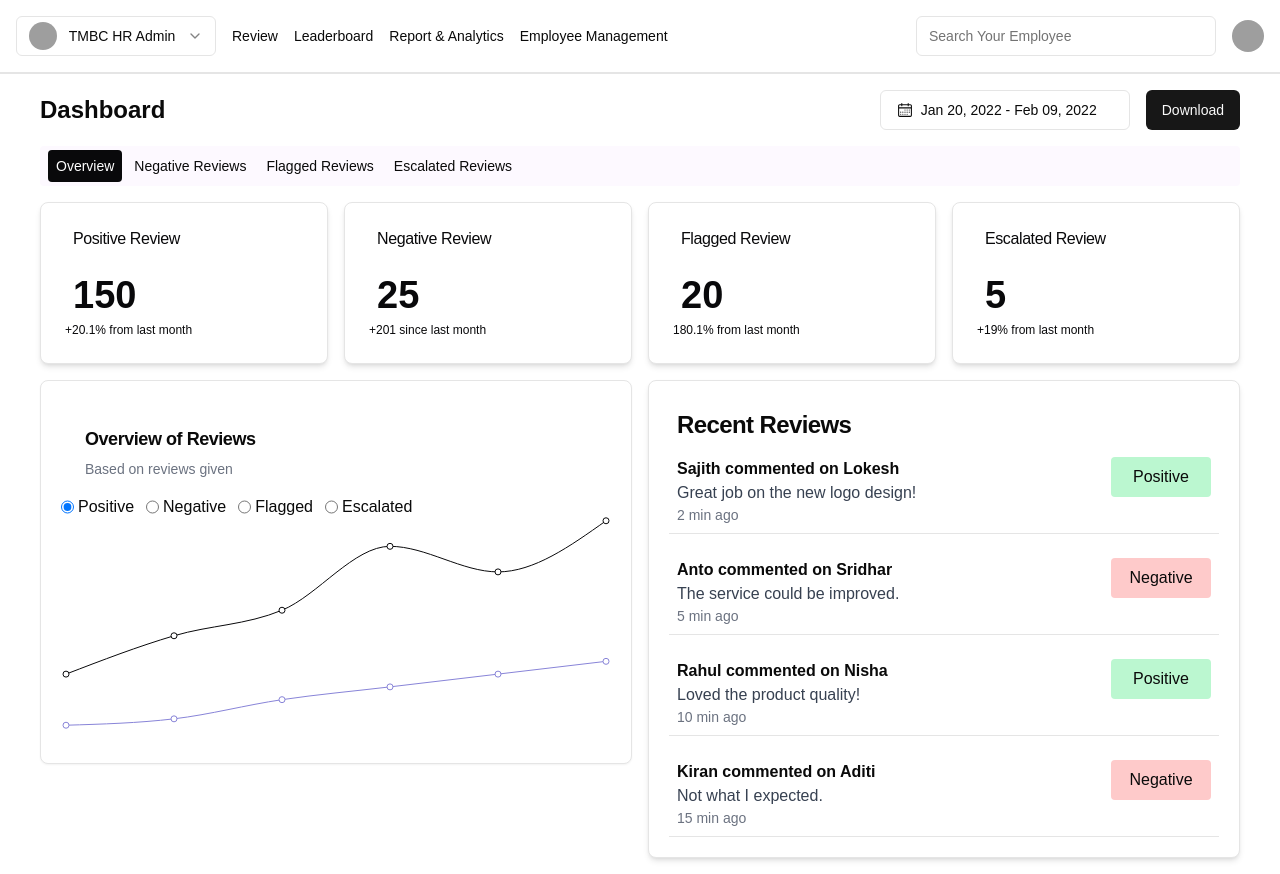
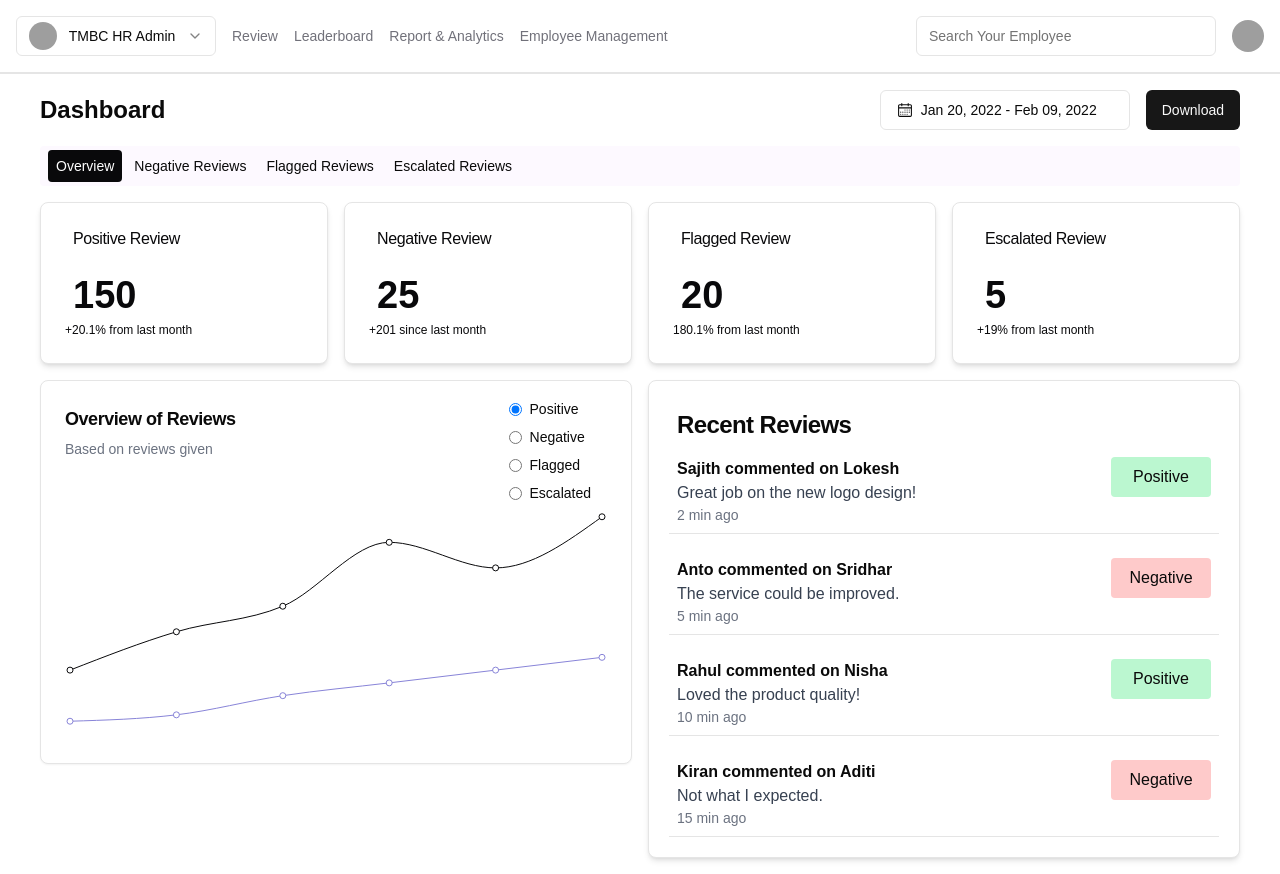
Before and after one commit to vedantbhamare-11/Swins-Dashboard, a Next.js app: page /dashboard in a window 1280 px wide. Built offline with nearby package versions, Linux system fonts and the light colour scheme; grey boxes are pictures that could not be loaded.

Commit message:
fixes related to dashboard wrt responsiveness

```diff
--- a/src/app/dashboard/page.tsx
+++ b/src/app/dashboard/page.tsx
@@ -97,10 +97,10 @@ const Dashboard: React.FC = () => {
       {/* Navigation Menu */}
       <NavigationMenu className="mt-4 my-4 mx-4 md:mx-10 bg-[#FDF9FF] p-2 rounded">
         <NavigationMenuList className="flex gap-4 sm:gap-1 flex-wrap md:flex-wrap">
-          <NavLink href="" isActive={activeTab === 'overview'} onClick={() => setActiveTab('overview')}>Overview</NavLink>
-          <NavLink href="" isActive={activeTab === 'negative'} onClick={() => setActiveTab('negative')}>Negative Reviews</NavLink>
-          <NavLink href="" isActive={activeTab === 'flagged'} onClick={() => setActiveTab('flagged')}>Flagged Reviews</NavLink>
-          <NavLink href="" isActive={activeTab === 'escalated'} onClick={() => setActiveTab('escalated')}>Escalated Reviews</NavLink>
+          <NavLink href="#" isActive={activeTab === 'overview'} onClick={() => setActiveTab('overview')}>Overview</NavLink>
+          <NavLink href="#" isActive={activeTab === 'negative'} onClick={() => setActiveTab('negative')}>Negative Reviews</NavLink>
+          <NavLink href="#" isActive={activeTab === 'flagged'} onClick={() => setActiveTab('flagged')}>Flagged Reviews</NavLink>
+          <NavLink href="#" isActive={activeTab === 'escalated'} onClick={() => setActiveTab('escalated')}>Escalated Reviews</NavLink>
         </NavigationMenuList>
       </NavigationMenu>
 
--- a/src/app/signup/page.tsx
+++ b/src/app/signup/page.tsx
@@ -8,11 +8,20 @@ import Link from "next/link";
 import { Github } from "lucide-react";
 import Image from "next/image"; // Import Next.js Image component
 import Logo from "@/app/assets/logo.png"; // Importing the image from the src folder
+import { useRouter } from 'next/navigation'; // Import useRouter
+
 
 const SignUp: React.FC = () => {
+
+const router = useRouter(); // Initialize the useRouter hook
+
   const handleCreateAccount = () => {
-    // Add your account creation logic here (e.g., API call for registration)
+    // Add your sign-in logic here (e.g., API call for authentication)
+
+    // On successful authentication, redirect to the dashboard
+    router.push('/signup2'); // Redirect to the dashboard page
   };
+
 
   return (
     <div className="min-h-screen flex flex-col md:flex-row">
--- a/src/components/DynamicLineChart.tsx
+++ b/src/components/DynamicLineChart.tsx
@@ -16,19 +16,16 @@ interface DynamicLineChartProps {
 }
 
 const DynamicLineChart: React.FC<DynamicLineChartProps> = ({ data }) => (
-  <Card className="w-full h-auto p-5 rounded-lg">
+  <Card className="w-full h-auto p-0 rounded-lg">
     <CardHeader>
       <CardTitle className="text-lg">Overview of Reviews</CardTitle>
-      <CardDescription className="text-sm text-gray-500">
+      <CardDescription className="text-sm text-gray-500 pb-4">
         Based on reviews given
       </CardDescription>
     </CardHeader>
-    <CardContent className="p-0">
-      {" "}
-      {/* Remove padding for the content area */}
-      <div className="h-60 relative">
-        {" "}
-        {/* Set a fixed height for the chart */}
+    <CardContent className="relative">
+      {/* Chart Section */}
+      <div className="h-60">
         <ResponsiveContainer width="100%" height="100%">
           <LineChart data={data}>
             <XAxis dataKey="name" hide />
@@ -36,22 +33,42 @@ const DynamicLineChart: React.FC<DynamicLineChartProps> = ({ data }) => (
             <Line type="monotone" dataKey="Negative" stroke="#8884d8" dot />
           </LineChart>
         </ResponsiveContainer>
-        {/* Radio Buttons Section */}
-        <div className="absolute bottom-[14rem]  flex gap-1">
+      </div>
+
+      {/* Radio Buttons Section */}
+      <div className="absolute top-[-30px] right-[-20px] md:right-10 md:top-[-100px] w-full md:w-auto grid grid-cols-2 gap-2 md:flex md:flex-col md:gap-2">
+        <div className="flex items-center">
           <input
             type="radio"
             name="reviewType"
             value="positive"
             defaultChecked
           />
-
-          <label className="mr-2">Positive</label>
-          <input type="radio" name="reviewType" value="negative" />
-          <label className="mr-2">Negative</label>
-          <input type="radio" name="reviewType" value="Flagged" />
-          <label className="mr-2">Flagged</label>
-          <input type="radio" name="reviewType" value="Escalated" />
-          <label className="mr-2">Escalated</label>
+          <label className="ml-2 text-sm">Positive</label>
+        </div>
+        <div className="flex items-center">
+          <input
+            type="radio"
+            name="reviewType"
+            value="negative"
+          />
+          <label className="ml-2 text-sm">Negative</label>
+        </div>
+        <div className="flex items-center">
+          <input
+            type="radio"
+            name="reviewType"
+            value="Flagged"
+          />
+          <label className="ml-2 text-sm">Flagged</label>
+        </div>
+        <div className="flex items-center">
+          <input
+            type="radio"
+            name="reviewType"
+            value="Escalated"
+          />
+          <label className="ml-2 text-sm">Escalated</label>
         </div>
       </div>
     </CardContent>
--- a/src/components/Header.tsx
+++ b/src/components/Header.tsx
@@ -1,6 +1,6 @@
 // src/components/Header.tsx
 import React, { useState } from "react";
-import { Menu } from "lucide-react"; // You can use any icon library, or SVG for the Hamburger
+import { Menu } from "lucide-react";
 import {
   Select,
   SelectContent,
@@ -11,11 +11,16 @@ import {
 import Link from "next/link";
 import { Input } from "@/components/ui/input";
 import { Avatar, AvatarFallback, AvatarImage } from "@/components/ui/avatar";
+import { usePathname } from 'next/navigation'; // Use usePathname instead of useRouter
 
 const Header: React.FC = () => {
   const [isMenuOpen, setMenuOpen] = useState(false);
+  const pathname = usePathname(); // Get current path using usePathname
 
   const toggleMenu = () => setMenuOpen(!isMenuOpen);
+
+  // Function to check if the current path is active
+  const isActive = (path: string) => pathname === path;
 
   return (
     <header className="flex items-center justify-between p-4 border-b-2 relative">
@@ -31,9 +36,7 @@ const Header: React.FC = () => {
             <SelectValue placeholder="TMBC HR Admin" />
           </SelectTrigger>
           <SelectContent>
-            <SelectItem value="ABC Solutions HR Admin">
-              ABC Solutions HR Admin
-            </SelectItem>
+            <SelectItem value="ABC Solutions HR Admin">ABC Solutions HR Admin</SelectItem>
             <SelectItem value="XYZ tech HR Admin">XYZ tech HR Admin</SelectItem>
             <SelectItem value="TMBC HR Admin">TMBC HR Admin</SelectItem>
           </SelectContent>
@@ -41,39 +44,39 @@ const Header: React.FC = () => {
 
         {/* Navigation Menu for Larger Screens */}
         <nav className="hidden md:flex gap-4">
-          <Link href="" legacyBehavior passHref>
-            <a className="text-sm font-medium">Review</a>
+          <Link href="/" legacyBehavior passHref>
+            <a className={`text-sm font-medium ${isActive("/") ? "text-black" : "text-[#71717A]"}`}>
+              Review
+            </a>
           </Link>
-          <Link href="" legacyBehavior passHref>
-            <a className="text-sm font-medium">Leaderboard</a>
+          <Link href="/leaderboard" legacyBehavior passHref>
+            <a className={`text-sm font-medium ${isActive("/") ? "text-black" : "text-[#71717A]"}`}>
+              Leaderboard
+            </a>
           </Link>
-          <Link href="" legacyBehavior passHref>
-            <a className="text-sm font-medium">Report & Analytics</a>
+          <Link href="/reports" legacyBehavior passHref>
+            <a className={`text-sm font-medium ${isActive("/") ? "text-black" : "text-[#71717A]"}`}>
+              Report & Analytics
+            </a>
           </Link>
-          <Link href="" legacyBehavior passHref>
-            <a className="text-sm font-medium">Employee Management</a>
+          <Link href="/employee-management" legacyBehavior passHref>
+            <a className={`text-sm font-medium ${isActive("/") ? "text-black" : "text-[#71717A]"}`}>
+              Employee Management
+            </a>
           </Link>
         </nav>
+
         {/* Search Bar for Small Screens */}
         <div className="md:hidden">
-          <Input
-            type="text"
-            placeholder="Search Your Employee"
-            className="w-[170px]"
-          />
+          <Input type="text" placeholder="Search Your Employee" className="w-[170px]" />
         </div>
       </div>
-
 
       {/* Right Side (Search Bar + Avatar for large screens, Hamburger Menu for small screens) */}
       <div className="flex items-center gap-4">
         {/* Search Bar for Larger Screens */}
         <div className="hidden md:block">
-          <Input
-            type="text"
-            placeholder="Search Your Employee"
-            className="w-[300px]"
-          />
+          <Input type="text" placeholder="Search Your Employee" className="w-[300px]" />
         </div>
 
         {/* Avatar for Larger Screens */}
@@ -84,10 +87,7 @@ const Header: React.FC = () => {
 
         {/* Hamburger Menu Icon for Small Screens */}
         <div className="md:hidden">
-          <button
-            className="text-gray-600 hover:text-gray-900 focus:outline-none"
-            onClick={toggleMenu}
-          >
+          <button className="text-gray-600 hover:text-gray-900 focus:outline-none" onClick={toggleMenu}>
             <Menu className="w-6 h-6" />
           </button>
         </div>
@@ -95,28 +95,32 @@ const Header: React.FC = () => {
 
       {/* Hamburger Menu Content for Small Screens */}
       {isMenuOpen && (
-        <nav className="fixed inset-0 bg-black bg-opacity-50 z-50 flex flex-col p-6 space-y-4 text-white">
-          <button
-            className="self-end text-white text-lg mb-4"
-            onClick={toggleMenu}
-          >
+        <nav className="fixed inset-0 bg-black bg-opacity-90 z-50 flex flex-col p-6 space-y-4 text-white">
+          <button className="self-end text-white text-lg mb-4" onClick={toggleMenu}>
             Close
           </button>
-          <Link href="" legacyBehavior passHref>
-            <a className="text-sm font-medium">Review</a>
+          <Link href="/" legacyBehavior passHref>
+            <a className={` text-l font-medium ${isActive("/dashboard") ? "text-white" : "text-[#71717A]"}`}>
+              Review
+            </a>
           </Link>
-          <Link href="" legacyBehavior passHref>
-            <a className="text-sm font-medium">Leaderboard</a>
+          <Link href="/leaderboard" legacyBehavior passHref>
+            <a className={`text-l font-medium ${isActive("/") ? "text-white" : "text-[#71717A]"}`}>
+              Leaderboard
+            </a>
           </Link>
-          <Link href="" legacyBehavior passHref>
-            <a className="text-sm font-medium">Report & Analytics</a>
+          <Link href="/reports" legacyBehavior passHref>
+            <a className={`text-l font-medium ${isActive("/") ? "text-white" : "text-[#71717A]"}`}>
+              Report & Analytics
+            </a>
           </Link>
-          <Link href="" legacyBehavior passHref>
-            <a className="text-sm font-medium">Employee Management</a>
+          <Link href="/employee-management" legacyBehavior passHref>
+            <a className={`text-l font-medium ${isActive("/") ? "text-white" : "text-[#71717A]"}`}>
+              Employee Management
+            </a>
           </Link>
         </nav>
       )}
-
     </header>
   );
 };
```
